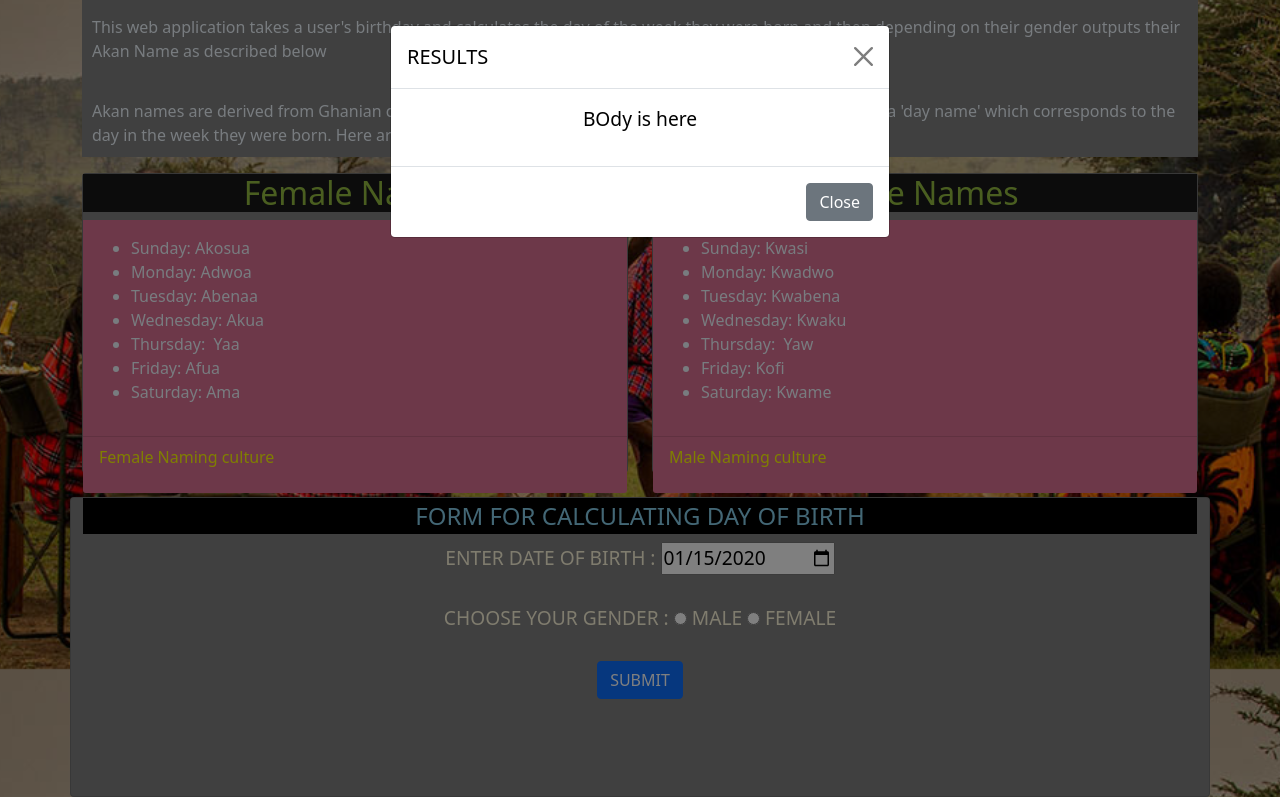
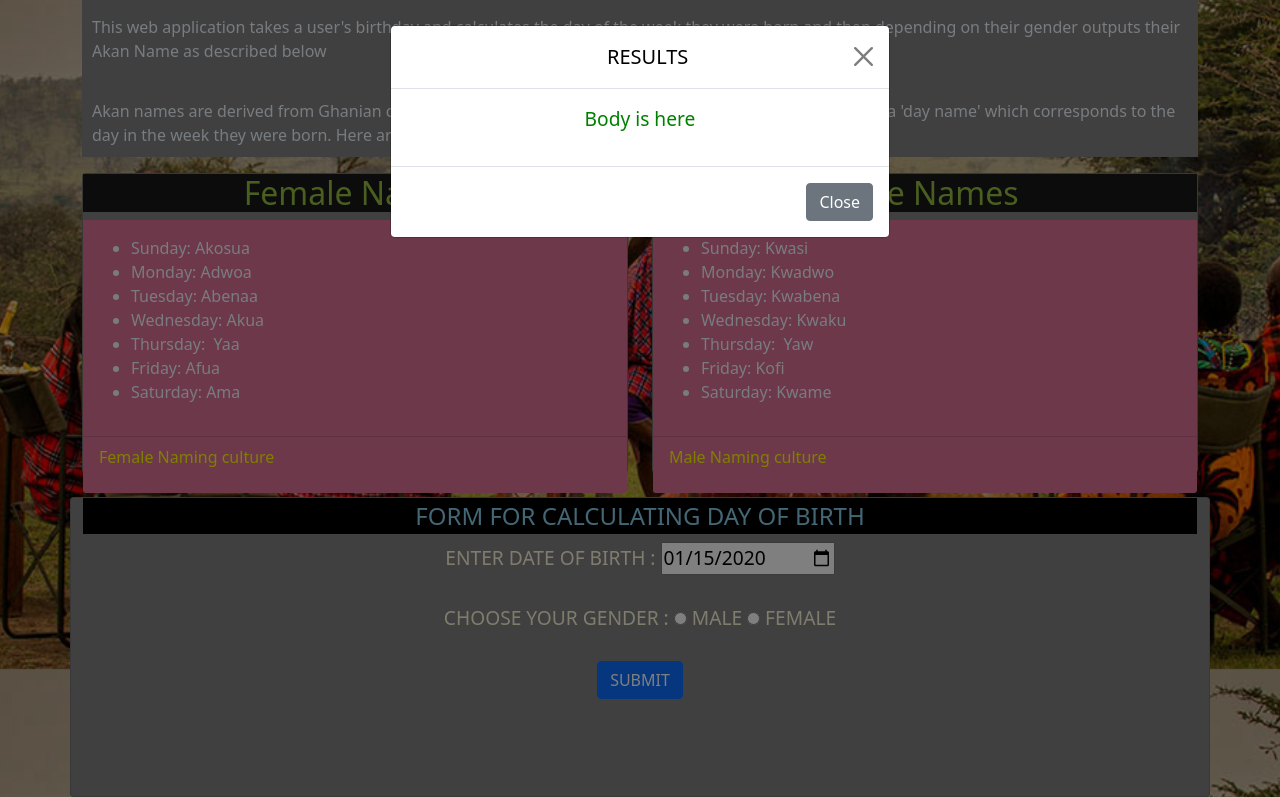
Before and after one commit to DeveloperOwala/Prep-project-two, a plain HTML site: page index.html in a window 1280 px wide. Both pictures are taken after typing "2020-01-15" into the empty fields and a click on the button "SUBMIT". Shown: the part 131-928 px from the top of the page. Drawn offline with nearby package versions, Linux system fonts and the light colour scheme.

Commit message:
modal-form modified

```diff
--- a/index.html
+++ b/index.html
@@ -93,7 +93,7 @@
                                             aria-label="Close"></button>
                                     </div>
                                     <div class="modal-body">
-                                        <p>BOdy is here</p>
+                                        <p>Body is here</p>
                                     </div>
                                     <div class="modal-footer">
                                         <button type="button" class="btn btn-secondary"
--- a/style.css
+++ b/style.css
@@ -51,10 +51,11 @@ body{
     background-color: black;
     text-align: center;
 }
-.modal-header{
+.modal-header>h5{
     color: black;
-    text-align: center;
+    padding-left: 200px;
 }
 .modal-body{
-    color: black;
+    color: green;
+
 }
```
